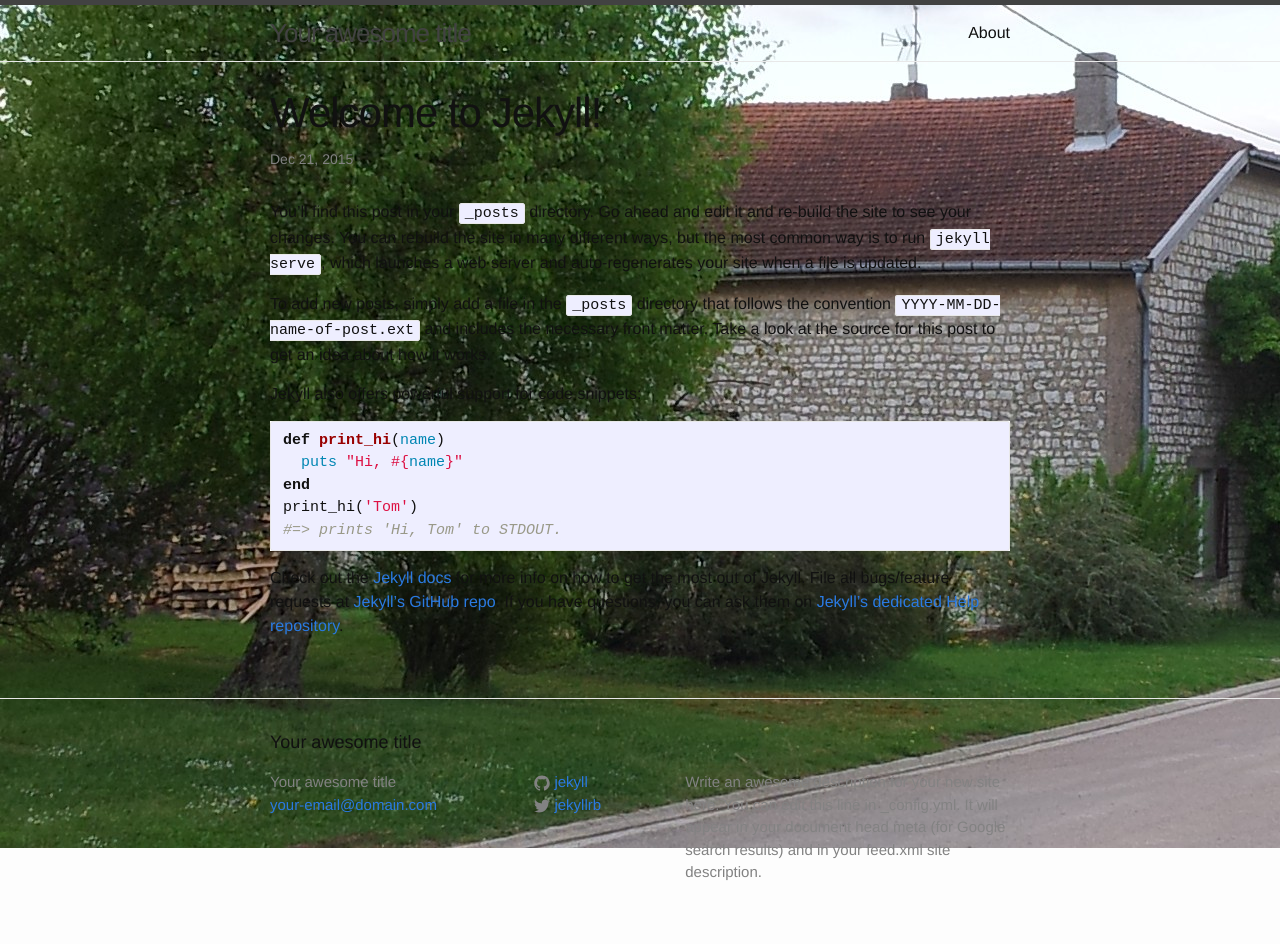
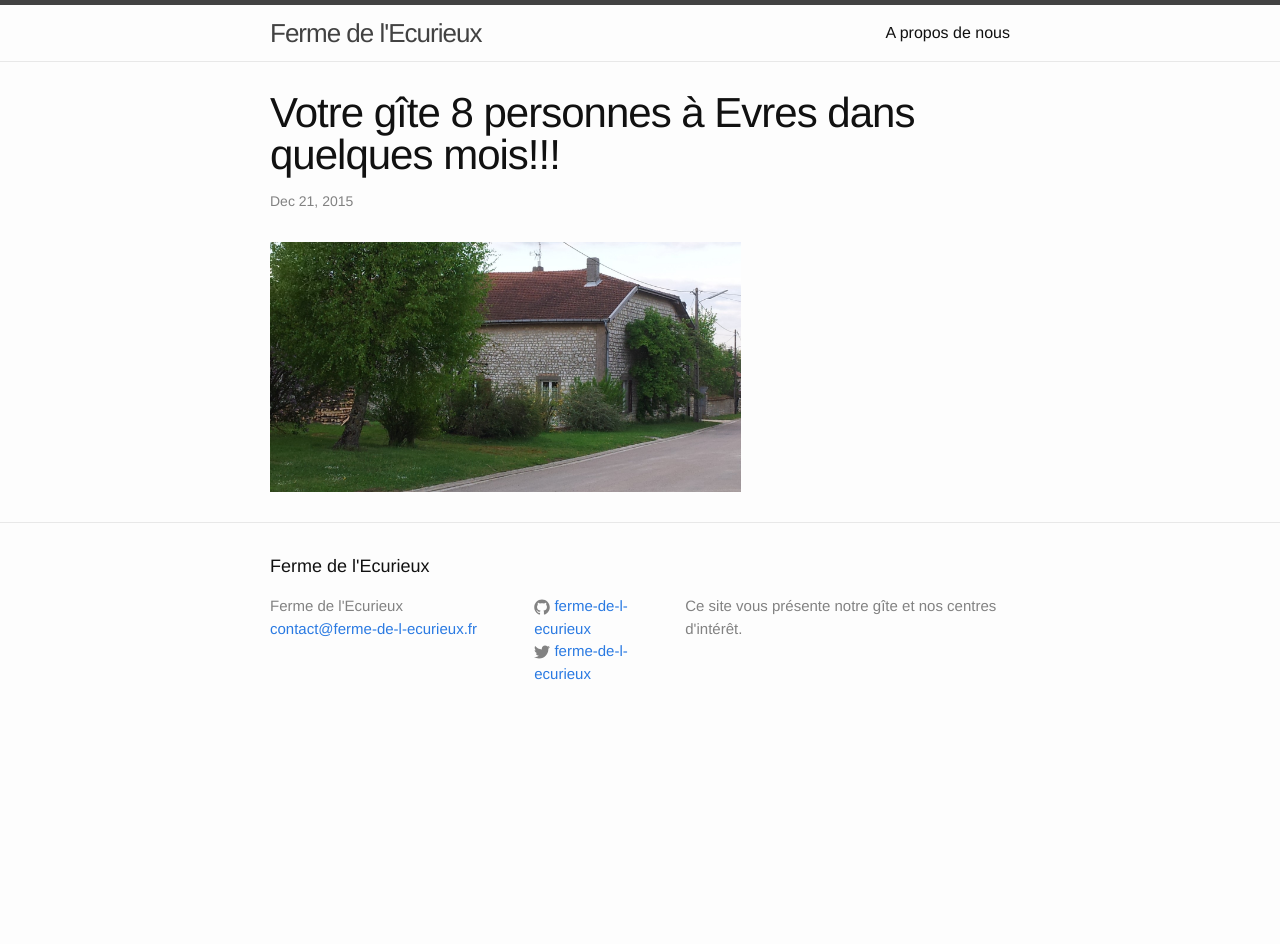
Before and after one commit to cltpr/cltpr.github.io, a Jekyll site: the page built from _posts/2015-12-21-welcome-to-jekyll.markdown, in a window 1280 px wide. Built offline with Jekyll 4.4.1, drawn with Linux system fonts in a browser that asks for light colours; after the commit the page ends 900 px from its top, so only the background shows below that.

Commit message:
21122015

```diff
--- a/_config.yml
+++ b/_config.yml
@@ -1,14 +1,12 @@
 # Site settings
-title: Your awesome title
-email: your-email@domain.com
+title: Ferme de l'Ecurieux
+email: contact@ferme-de-l-ecurieux.fr
 description: > # this means to ignore newlines until "baseurl:"
-  Write an awesome description for your new site here. You can edit this
-  line in _config.yml. It will appear in your document head meta (for
-  Google search results) and in your feed.xml site description.
+  Ce site vous présente notre gîte et nos centres d'intérêt.
 baseurl: "" # the subpath of your site, e.g. /blog/
-url: "http://yourdomain.com" # the base hostname & protocol for your site
-twitter_username: jekyllrb
-github_username:  jekyll
+url: "http://ferme-de-l-ecurieux.fr" # the base hostname & protocol for your site
+twitter_username: ferme-de-l-ecurieux
+github_username:  ferme-de-l-ecurieux
 
 # Build settings
 markdown: kramdown
--- a/_posts/2015-12-21-welcome-to-jekyll.markdown
+++ b/_posts/2015-12-21-welcome-to-jekyll.markdown
@@ -1,25 +1,10 @@
 ---
 layout: post
-title:  "Welcome to Jekyll!"
+title:  "Votre gîte 8 personnes à Evres dans quelques mois!!!"
 date:   2015-12-21 09:38:43
 categories: jekyll update
 ---
-You’ll find this post in your `_posts` directory. Go ahead and edit it and re-build the site to see your changes. You can rebuild the site in many different ways, but the most common way is to run `jekyll serve`, which launches a web server and auto-regenerates your site when a file is updated.
 
-To add new posts, simply add a file in the `_posts` directory that follows the convention `YYYY-MM-DD-name-of-post.ext` and includes the necessary front matter. Take a look at the source for this post to get an idea about how it works.
-
-Jekyll also offers powerful support for code snippets:
-
-{% highlight ruby %}
-def print_hi(name)
-  puts "Hi, #{name}"
-end
-print_hi('Tom')
-#=> prints 'Hi, Tom' to STDOUT.
-{% endhighlight %}
-
-Check out the [Jekyll docs][jekyll] for more info on how to get the most out of Jekyll. File all bugs/feature requests at [Jekyll’s GitHub repo][jekyll-gh]. If you have questions, you can ask them on [Jekyll’s dedicated Help repository][jekyll-help].
-
-[jekyll]:      http://jekyllrb.com
-[jekyll-gh]:   https://github.com/jekyll/jekyll
-[jekyll-help]: https://github.com/jekyll/jekyll-help
+<img src ="/images/photoCouverture.jpg"
+ align="left"  height="250"
+title="Une première photo, avant travaux" class="img">
--- a/css/main.scss
+++ b/css/main.scss
@@ -3,11 +3,6 @@
 ---
 @charset "utf-8";
 
-body{
-background-image:url(../photoCouverture.jpg);
-background-repeat:no-repeat;
-background-position:100 100;
-}
 
 
 
```
Also changed, not shown: about.md (+2 -5 lines), images/photoCouverture.jpg (added).
